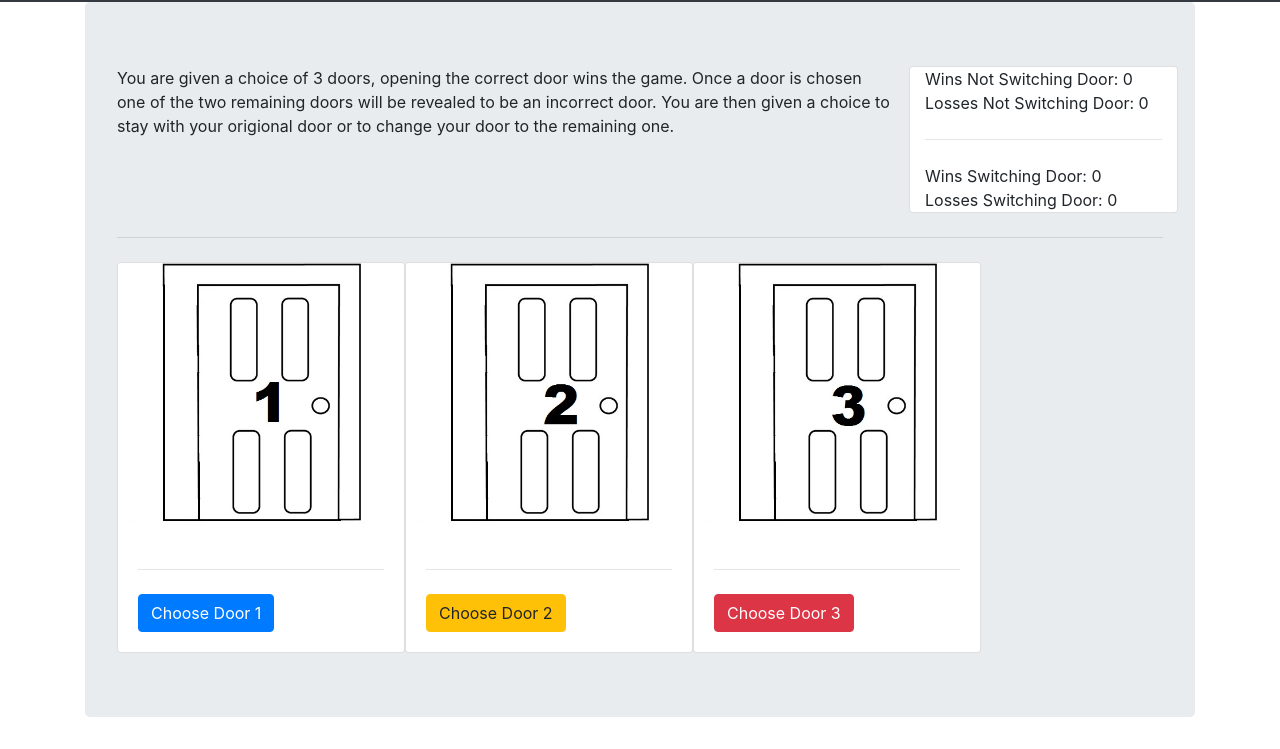
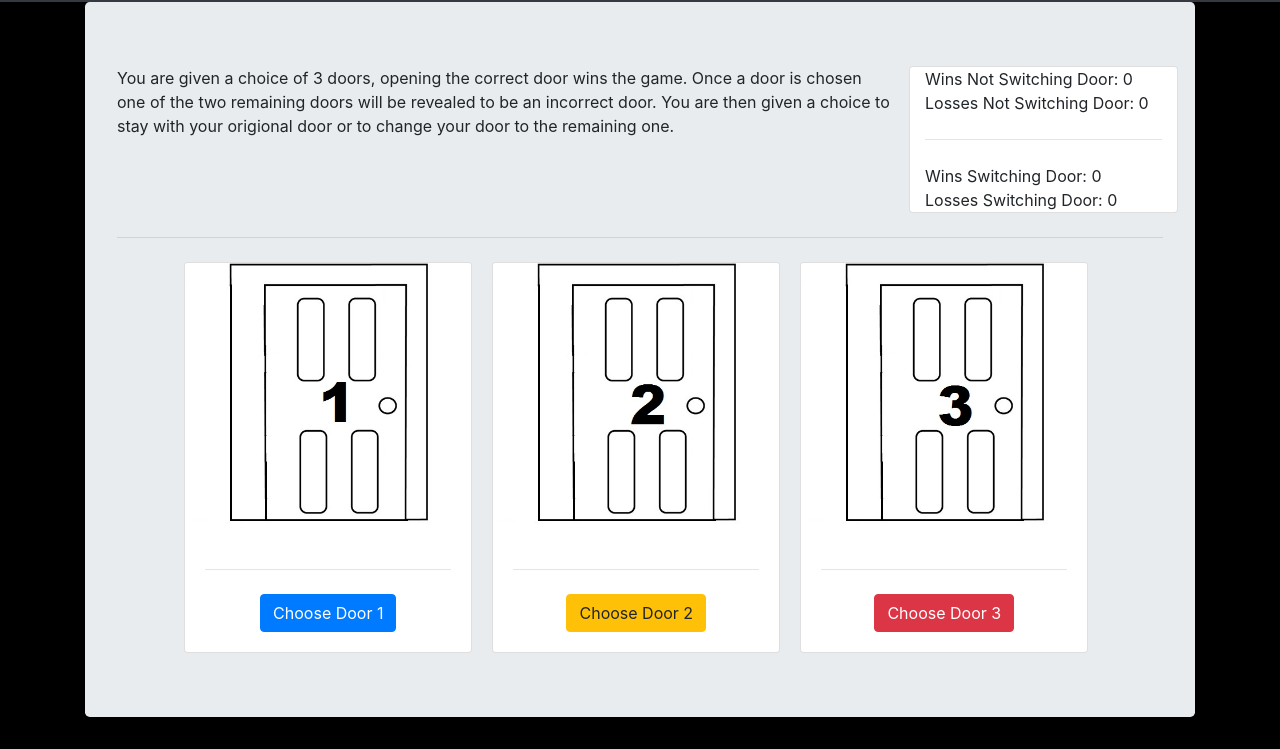
Before and after one commit to Griffal21/monty_hall_problem, a plain HTML site: page index.html in a window 1280 px wide. Shown: the part 86-835 px from the top of the page. Drawn offline with nearby package versions, Linux system fonts and the light colour scheme.

Commit message:
css included

```diff
--- a/assets/style.css
+++ b/assets/style.css
@@ -0,0 +1,23 @@
+#card1 {
+  margin-right: 20px;
+  text-align: center;
+}
+
+#card2 {
+  margin-right: 20px;
+  text-align: center;
+}
+
+#card3 {
+  text-align: center;
+}
+
+#cardRow {
+  text-align: center;
+  margin-left: 5%;
+  margin-right: 5%;
+}
+
+body {
+  background-color: black;
+}
--- a/index.html
+++ b/index.html
@@ -51,9 +51,9 @@
         </div>
       </div>
       <hr class="my-4">
-      <div class="container row">
+      <div class="container row" id="cardRow">
 
-        <div class="card" style="width: 18rem;">
+        <div class="card" id="card1" style="width: 18rem;">
           <div class="imgGuess" id="guess1"><img src="./assets/images/door1.jpg" class="card-img-top" alt="..."></div>
           <div class="imgWrong" id="wrong1"><img src="./assets/images/openEmpty.jpg" class="card-img-top" alt="..."></div>
           <div class="imgRight" id="right1"><img src="./assets/images/openWinner.jpg" class="card-img-top" alt="..."></div>
@@ -67,7 +67,7 @@
           </div>
         </div>
 
-        <div class="card" style="width: 18rem;">
+        <div class="card" id="card2" style="width: 18rem;">
           <div class="imgGuess" id="guess2"><img src="./assets/images/door2.jpg" class="card-img-top" alt="..."></div>
           <div class="imgWrong" id="wrong2"><img src="./assets/images/openEmpty.jpg" class="card-img-top" alt="..."></div>
           <div class="imgRight" id="right2"><img src="./assets/images/openWinner.jpg" class="card-img-top" alt="..."></div>
@@ -81,7 +81,7 @@
           </div>
         </div>
 
-        <div class="card" style="width: 18rem;">
+        <div class="card" id="card3" style="width: 18rem;">
           <div class="imgGuess" id="guess3"><img src="./assets/images/door3.jpg" class="card-img-top" alt="..."></div>
           <div class="imgWrong" id="wrong3"><img src="./assets/images/openEmpty.jpg" class="card-img-top" alt="..."></div>
           <div class="imgRight" id="right3"><img src="./assets/images/openWinner.jpg" class="card-img-top" alt="..."></div>
```
